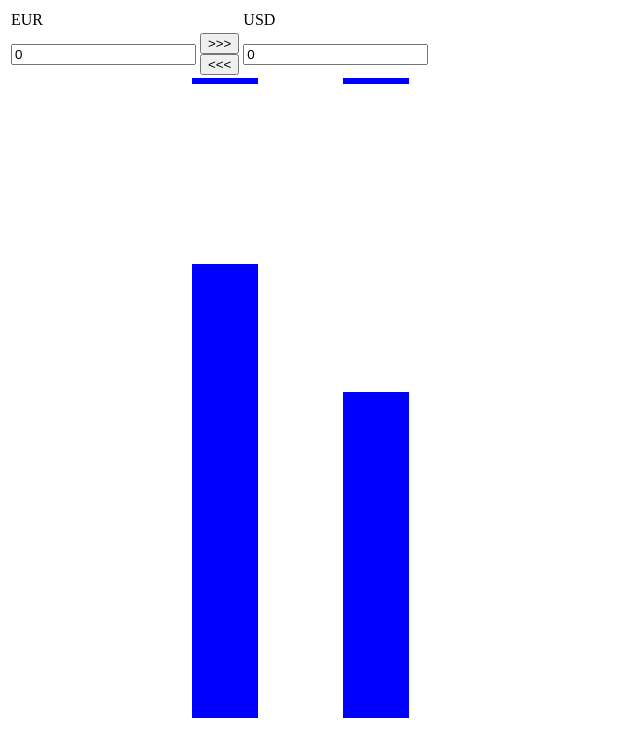
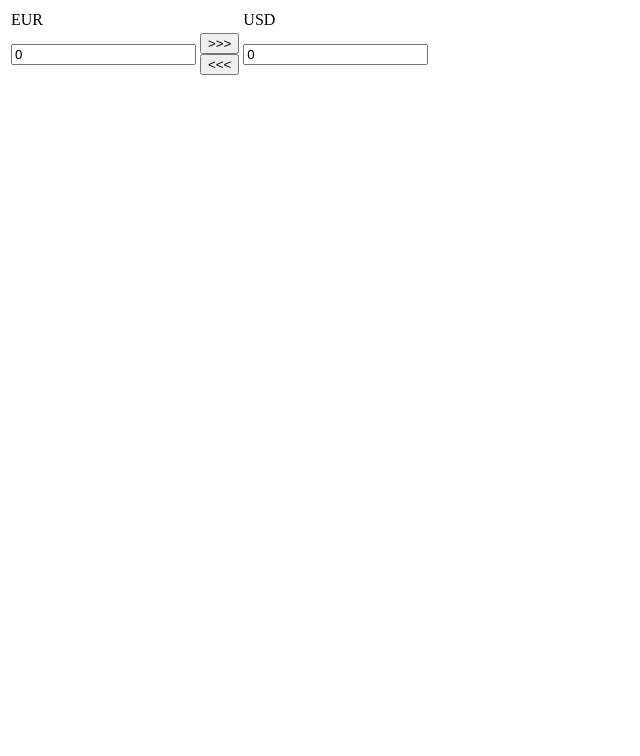
Before and after one commit to VinhHungLu/test, a website built with webpack: page build/index.html in a window 1280 px wide. Shown: the whole page, without its empty margins (0-640 px from the left). Built offline with nearby package versions, Linux system fonts and the light colour scheme.

Commit message:
branch cm3

```diff
--- a/build/index.html
+++ b/build/index.html
@@ -7,18 +7,6 @@
     <meta http-equiv="X-UA-Compatible" content="ie=edge">
     <title>Document</title>
     <style>
-        .Chart {
-            display: grid;
-            grid-template-columns: repeat(12, 1fr);
-            grid-template-rows: repeat(100, 1fr);
-            width: 70vw;
-            height: 50vw;
-            margin: auto;
-            grid-column-gap: 10px;
-        }
-        [class *= "Chart-item-"]:nth-child(odd) {
-            background: blue;
-        }
         .Chart-item-3 {
             grid-row: 30 / -1;
         }
```
